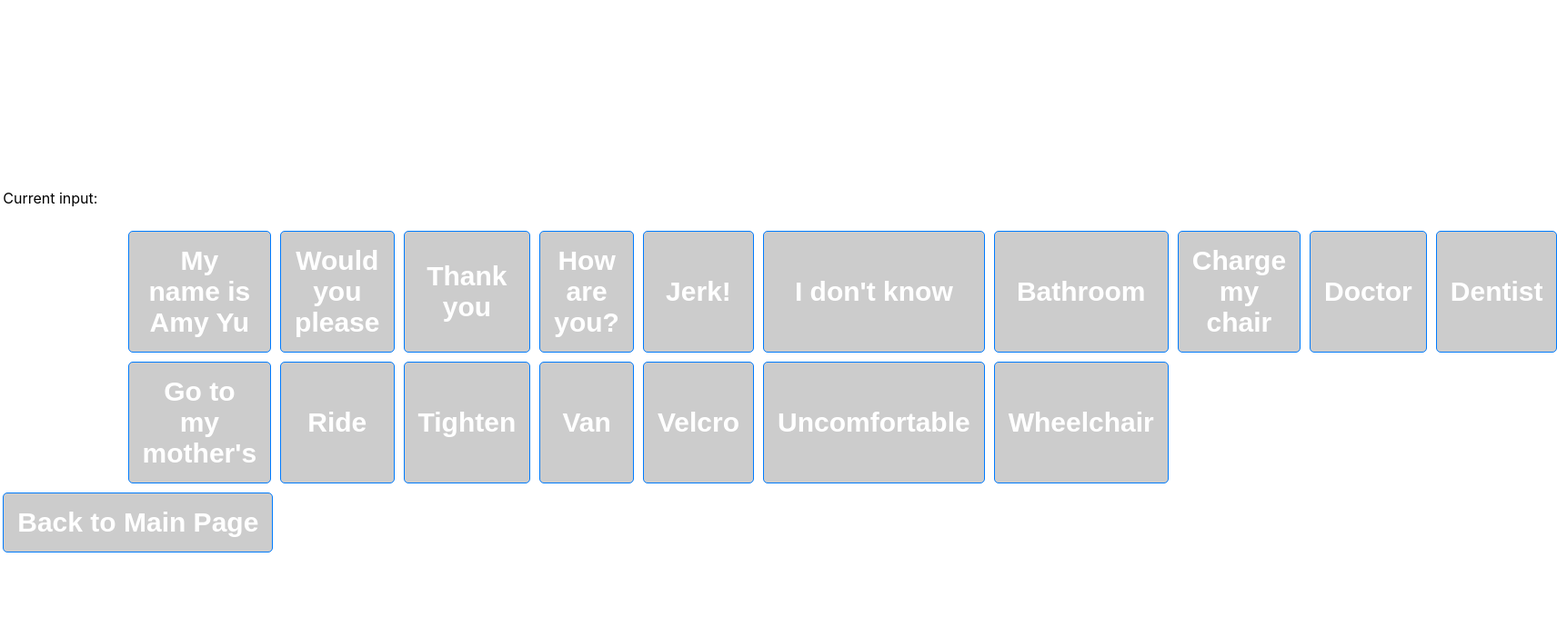
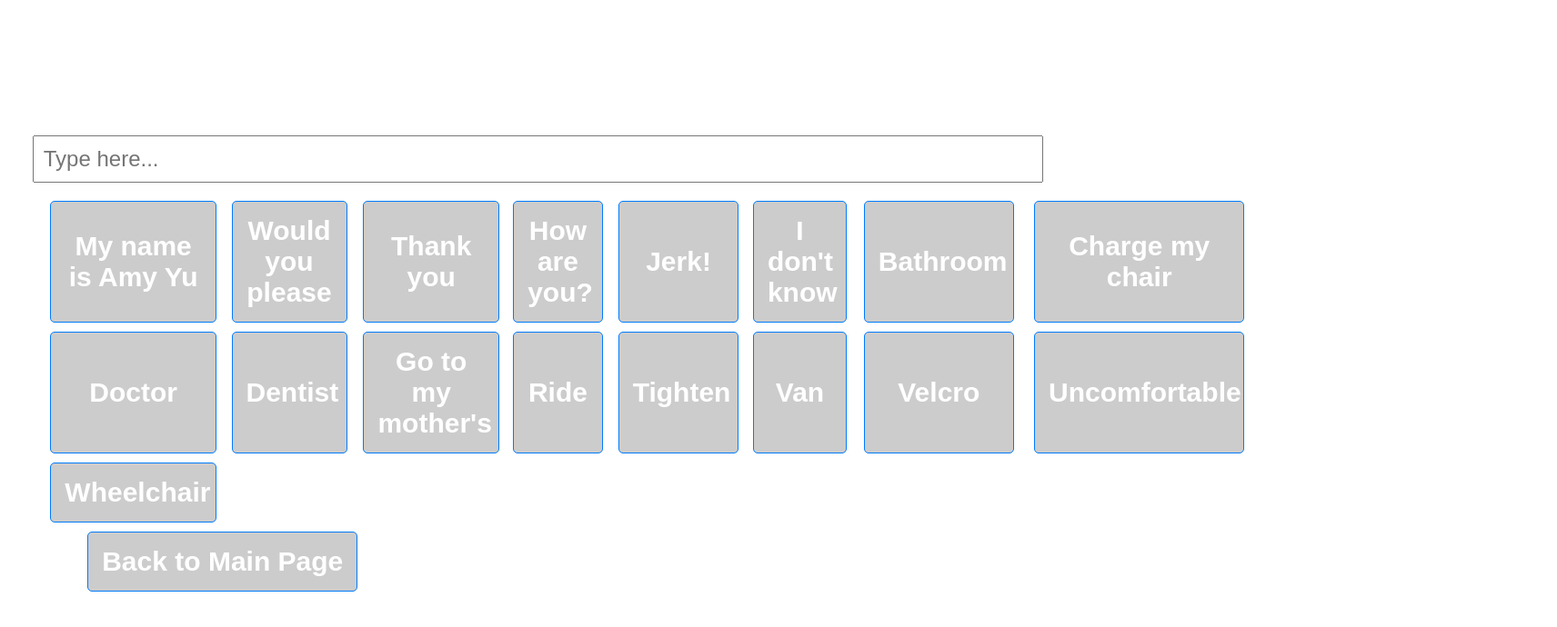
Before and after one commit to maddiecoco/AdaptiveVisionaries, a React (Create React App) app: page /temporary in a window 1280 px wide. Shown: the top 690 px of the page at 91% size, 1712 px wide, since content can reach past the window. Built offline with nearby package versions, Linux system fonts and the light colour scheme.

Commit message:
fix formatting

```diff
--- a/src/components/Button/MyButton.css
+++ b/src/components/Button/MyButton.css
@@ -1,6 +1,6 @@
 input {
     font-size: 24px; /* Increase font size */
-    width: 100%; /* Full width */
+    width: 90%; /* Full width */
     padding: 10px; /* Add some padding */
     margin-bottom: 10px; /* Space below the input */
   }
@@ -9,13 +9,18 @@ input {
     grid-template-columns: repeat(10, 1fr); /* 10 buttons per row */
     gap: 10px; /* Space between buttons */
     padding: 10px; /* Padding around the button container */
-    margin-left: 10%;
-    margin-right: 10%;
+  }
+
+  .button-container-1 {
+    display: grid;
+    grid-template-columns: repeat(8, 1fr); /* 8 buttons per row */
+    gap: 10px; /* Space between buttons */
+    padding: 10px; /* Padding around the button container */
   }
 
   .container {
-    margin-left: 10%;
-    margin-right: 10%;
+    margin-left: 5%;
+    margin-right: 5%;
   }
 
   .my-button {
@@ -28,6 +33,7 @@ input {
     border-radius: 5px; /* Rounded corners for buttons */
     transition: background-color 0.3s; /* Smooth transition for hover effect */
     font-weight: bold;
+    margin-left: 5%;
   }
 
   .my-button:hover {
@@ -45,7 +51,8 @@ input {
     font-size: 16px;
     width: 100%;
     padding: 10px;
-    margin-bottom: 10px;
+    margin-left: 5%;
+    margin-right: 10px;
   }
 
   .sound-button {
--- a/src/components/Button/MyButton.js
+++ b/src/components/Button/MyButton.js
@@ -28,7 +28,7 @@ function MyButton({ inputValue, setInputValue }) {
   const punctuation = ['.', '?'];
 
   return (
-    <div>
+    <div className="container">
       <input
         type="text"
         value={inputValue}
--- a/src/components/Temporary.js
+++ b/src/components/Temporary.js
@@ -36,9 +36,14 @@ const Temporary = ({ inputValue, setInputValue }) => {
 
   return (
     <div className="container">
-      <p>Current input: {inputValue}</p>
+      <input
+        type="text"
+        value={inputValue}
+        placeholder="Type here..."
+        readOnly // Prevent user from typing manually
+      />
 
-      <div className="button-container">
+      <div className="button-container-1">
         {/* Dynamically generate buttons for each phrase */}
         {phrases.map((phrase, index) => (
           <button key={index} className="my-button" onClick={() => handlePhraseClick(phrase)}>
```
